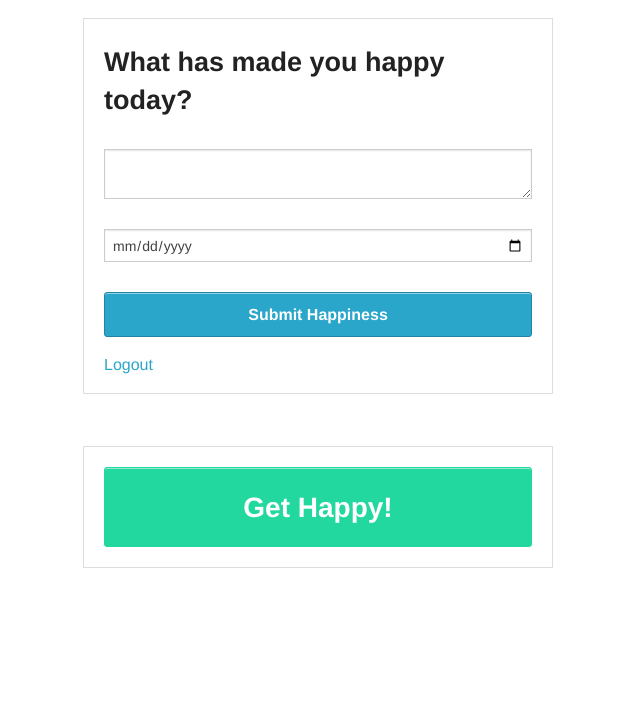
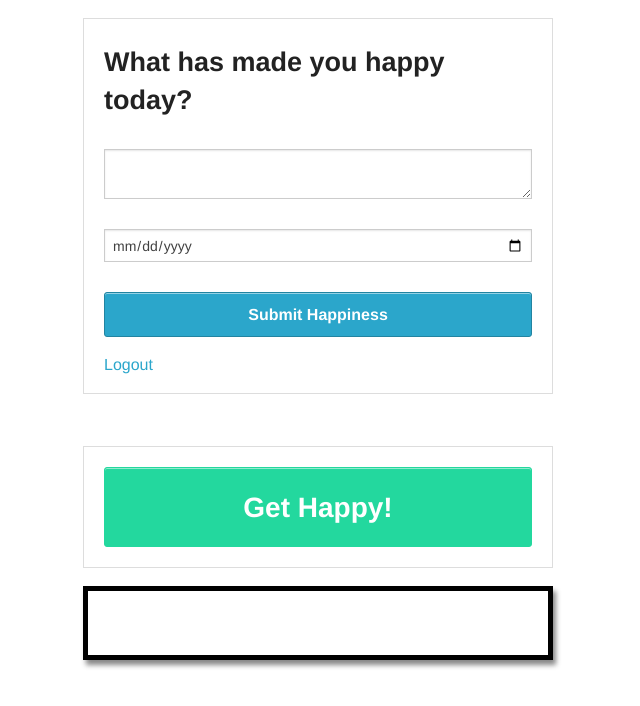
Before and after one commit to spectrumbranch/happybox, a website: page lib/views/index.html in a window 1280 px wide. Shown: the whole page, without its empty margins (322-962 px from the left). Drawn offline with Linux system fonts and the light colour scheme; files that its build step writes are made by us from their sources; files whose address does not match are found by name.

Commit message:
added some css changes to the results box. have to fix bu regarding box around hidden div.

```diff
--- a/lib/views/index.html
+++ b/lib/views/index.html
@@ -43,17 +43,10 @@
 					</div>
 				</div>
 
-				<div id="msg"></div>
-				<div id="msg-date"></div>
-
-
-
-
-
-
-
-
-
+				<div id="msg-box">
+					<div id="msg"></div>
+					<div id="msg-date"></div>
+				</div>
 
 			</form>
 		</div>
--- a/static/css/custom.css
+++ b/static/css/custom.css
@@ -9,3 +9,24 @@ button.button.radius.expand.happy {
 button.button.radius.expand.happy:hover{
 background-color: #0E5841;
 }
+
+div#msg {
+    text-align: center;
+    padding: 1rem;
+    color: #2284a1;
+    font: inherit;
+    font-size: 24px;
+}
+
+div#msg-date {
+    text-align: center;
+    padding: 1rem;
+    color: #23D89E;
+    font: inherit;
+    font-size: 24px;
+}
+
+div#msg-box{
+	border: solid 5px #000000;
+	box-shadow: 3px 5px 5px #888;
+}
```
